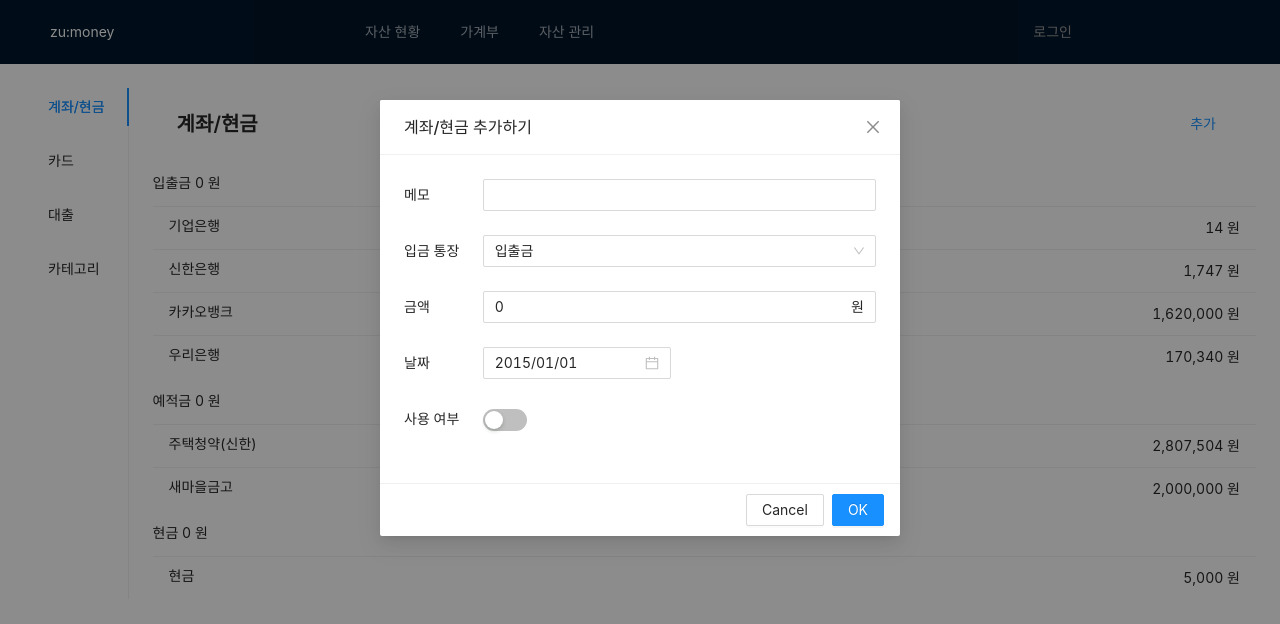
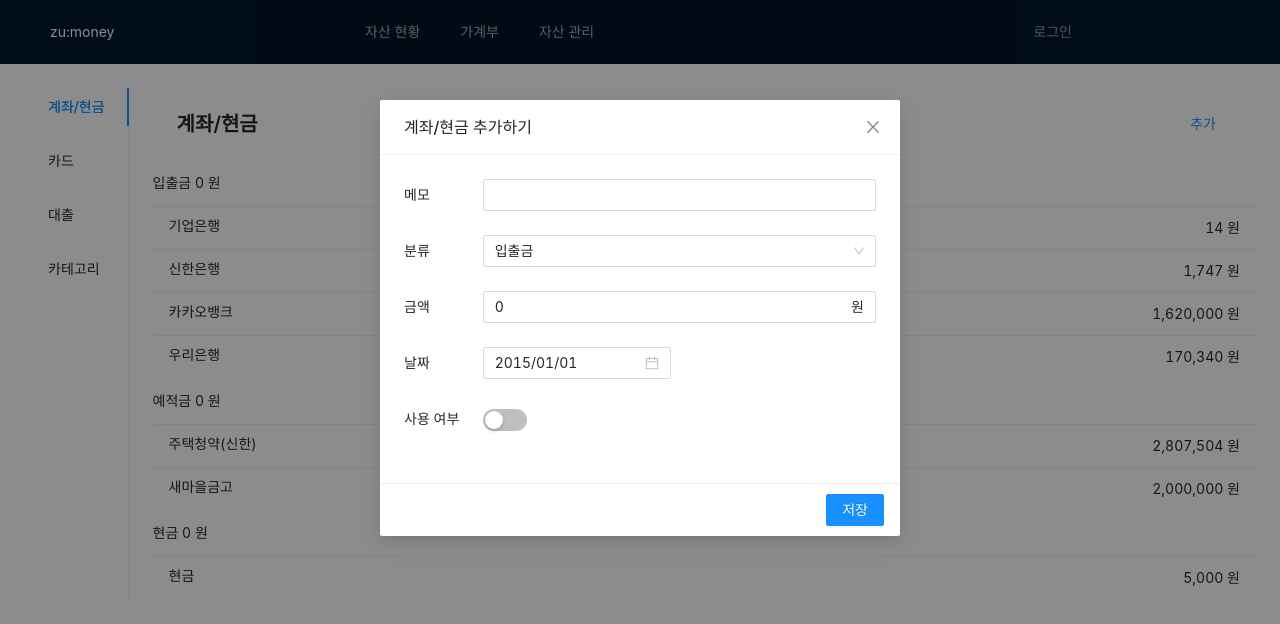
Before and after one commit to yuri0411/zumoney, a Next.js app: page /nav/AssetManagement in a window 1280 px wide. Both pictures are taken after a click on the button "추가". Shown: the top 624 px of the page. Built offline with nearby package versions, Linux system fonts and the light colour scheme.

Commit message:
#2 자산 관리 페이지 개발 - 구조 변경 및 코드 정리 - 모달 기능 개발 진행중

```diff
--- /dev/null
+++ b/components/management/AccountManagement.js
@@ -0,0 +1,71 @@
+import React from 'react'
+import { List } from 'antd'
+
+const typeOfList = [{ type: '입출금' }, { type: '예적금' }, { type: '현금' }]
+const testData = (type) => {
+  if (type === '입출금') {
+    return [
+      {
+        title: '기업은행',
+        value: 14,
+      },
+      {
+        title: '신한은행',
+        value: 1747,
+      },
+      {
+        title: '카카오뱅크',
+        value: 1620000,
+      },
+      {
+        title: '우리은행',
+        value: 170340,
+      },
+    ]
+  } else if (type === '예적금') {
+    return [
+      {
+        title: '주택청약(신한)',
+        value: 2807504,
+      },
+      {
+        title: '새마을금고',
+        value: 2000000,
+      },
+    ]
+  } else if (type === '현금') {
+    return [
+      {
+        title: '현금',
+        value: 5000,
+      },
+    ]
+  }
+}
+
+const AccountManagement = () => {
+  return (
+    <>
+      {typeOfList.map((list) => (
+        <List
+          header={
+            <div>
+              {list.type} <span>0 원</span>
+            </div>
+          }
+          size="small"
+          dataSource={testData(list.type)}
+          key={list.type}
+          renderItem={(item) => (
+            <List.Item>
+              <List.Item.Meta title={<div>{item.title}</div>} />
+              <div>{item.value.toLocaleString()} 원</div>
+            </List.Item>
+          )}
+        />
+      ))}
+    </>
+  )
+}
+
+export default AccountManagement
--- a/components/AccountModal.js
+++ b/components/management/AccountModal.js
@@ -1,5 +1,5 @@
 import React from 'react'
-import { DatePicker, Form, Input, Modal, Select, Switch } from 'antd'
+import { Button, DatePicker, Form, Input, Modal, Select, Switch } from 'antd'
 import dayjs from 'dayjs'
 
 const AccountModal = (props) => {
@@ -9,20 +9,31 @@ const AccountModal = (props) => {
   const dateFormat = 'YYYY/MM/DD'
 
   const handleAccountItemSave = () => {
-    console.log('저장')
+    form
+      .validateFields()
+      .then((value) => {
+        console.log('handleAccountItemSave', value)
+      })
+      .catch((error) => {
+        console.error('handleAccountItemSave', error)
+      })
   }
   return (
     <Modal
       visible={visible}
       title={'계좌/현금 추가하기'}
       onCancel={onCancel}
-      onOk={handleAccountItemSave}
+      footer={[
+        <Button key="submit" type="primary" onClick={handleAccountItemSave}>
+          저장
+        </Button>,
+      ]}
     >
       <Form form={form} labelCol={{ span: 4 }} labelAlign="left" colon={false}>
         <Form.Item label="메모" name="memo">
           <Input />
         </Form.Item>
-        <Form.Item label="입금 통장">
+        <Form.Item label="분류">
           <Select allowClear defaultValue={'입출금'}>
             <Option value="입출금">입출금</Option>
             <Option value="예적금">예적금</Option>
--- a/pages/nav/AssetManagement.js
+++ b/pages/nav/AssetManagement.js
@@ -1,49 +1,14 @@
 import React, { useState } from 'react'
-import { Tabs, PageHeader, Button, List } from 'antd'
-import AccountModal from '../../components/AccountModal'
+import { Button, PageHeader, Tabs } from 'antd'
+import AccountModal from '../../components/management/AccountModal'
+import AccountManagement from '../../components/management/AccountManagement'
 
-const typeOfList = [{ type: '입출금' }, { type: '예적금' }, { type: '현금' }]
-const testData = (type) => {
-  if (type === '입출금') {
-    return [
-      {
-        title: '기업은행',
-        value: 14,
-      },
-      {
-        title: '신한은행',
-        value: 1747,
-      },
-      {
-        title: '카카오뱅크',
-        value: 1620000,
-      },
-      {
-        title: '우리은행',
-        value: 170340,
-      },
+const managementTabList = [
+  { name: '계좌/현금', component: <AccountManagement /> },
+  { name: '카드' },
+  { name: '대출' },
+  { name: '카테고리' },
 ]
-  } else if (type === '예적금') {
-    return [
-      {
-        title: '주택청약(신한)',
-        value: 2807504,
-      },
-      {
-        title: '새마을금고',
-        value: 2000000,
-      },
-    ]
-  } else if (type === '현금') {
-    return [
-      {
-        title: '현금',
-        value: 5000,
-      },
-    ]
-  }
-}
-
 const AssetManagement = () => {
   const { TabPane } = Tabs
   const [showModal, setShowModal] = useState(false)
@@ -53,10 +18,11 @@ const AssetManagement = () => {
   return (
     <>
       <Tabs tabPosition="left">
-        <TabPane tab="계좌/현금" key="1">
+        {managementTabList.map((tab) => (
+          <TabPane tab={tab.name} key={tab.name}>
             <PageHeader
               className="site-page-header"
-            title="계좌/현금"
+              title={tab.name}
               backIcon={false}
               extra={
                 <Button key="1" type="link" onClick={addAccount}>
@@ -64,34 +30,9 @@ const AssetManagement = () => {
                 </Button>
               }
             />
-          {typeOfList.map((list) => (
-            <List
-              header={
-                <div>
-                  {list.type} <span>0 원</span>
-                </div>
-              }
-              size="small"
-              dataSource={testData(list.type)}
-              key={list.type}
-              renderItem={(item) => (
-                <List.Item>
-                  <List.Item.Meta title={<div>{item.title}</div>} />
-                  <div>{item.value.toLocaleString()} 원</div>
-                </List.Item>
-              )}
-            />
+            {tab.component}
+          </TabPane>
         ))}
-        </TabPane>
-        <TabPane tab="카드" key="2">
-          Content of Tab 2
-        </TabPane>
-        <TabPane tab="대출" key="3">
-          Content of Tab 3
-        </TabPane>
-        <TabPane tab="카테고리" key="4">
-          Content of Tab 3
-        </TabPane>
       </Tabs>
       {showModal ? (
         <AccountModal
```
Lines whose indentation alone changed are shown as unchanged.
